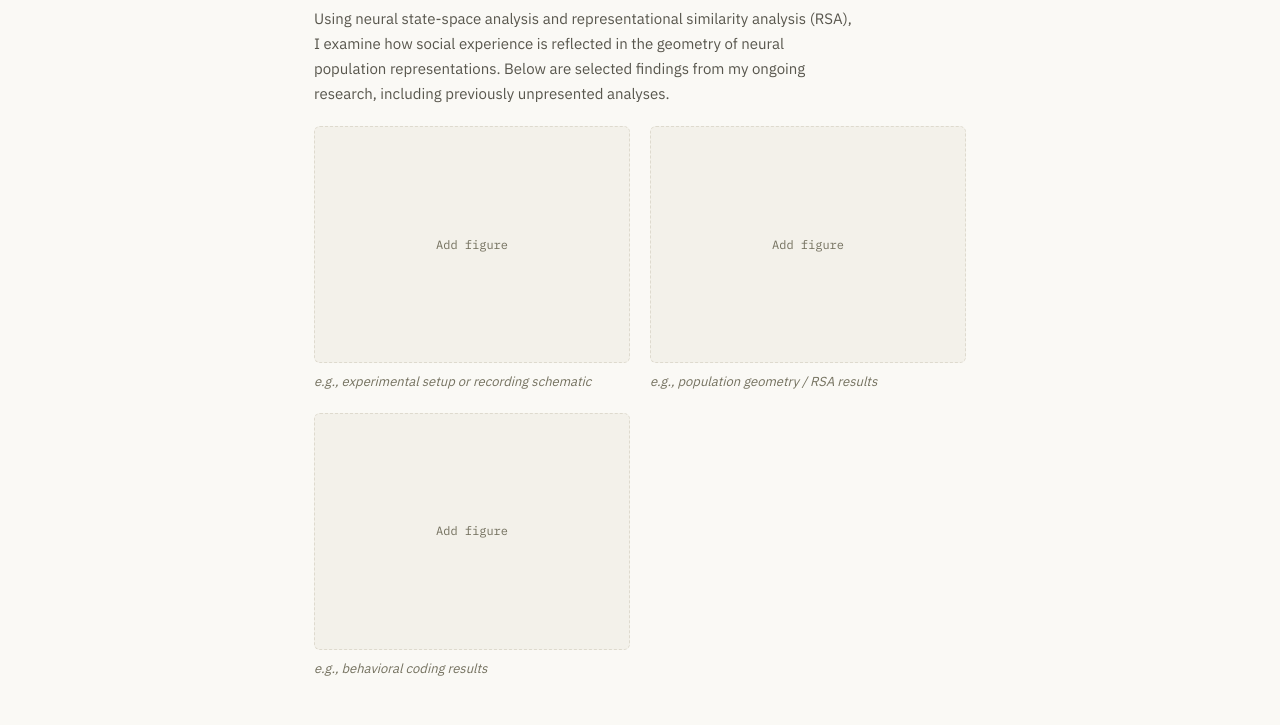
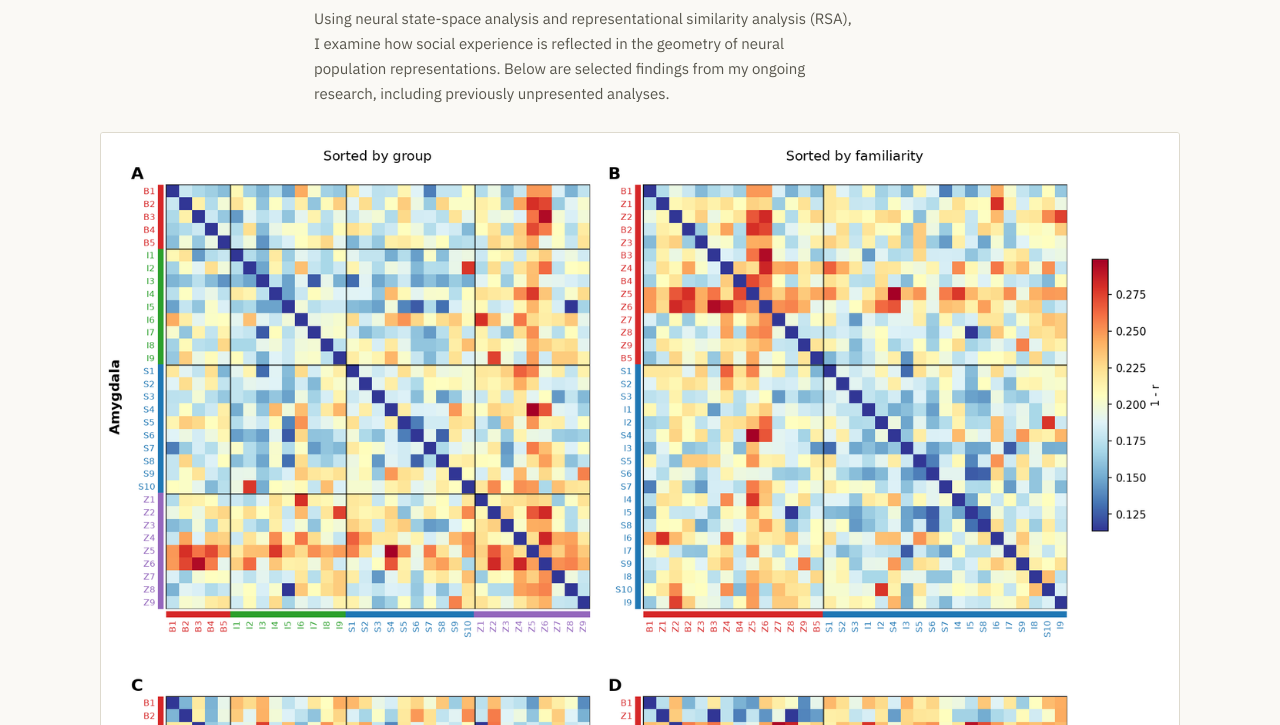
Before and after one commit to julie0924/julie0924.github.io, a plain HTML site: page projects.html in a window 1280 px wide. Shown: the part 780-1505 px from the top of the page. Drawn offline with Linux system fonts and the light colour scheme.

Commit message:
Add the RDM figure to the thesis project
Replaces the three placeholder slots with the recomposed amygdala and
entorhinal cortex RDM figure. The grid and placeholder styles go with
them; the print rule that hid figure captions goes too, now that the
caption describes a real figure.

The baked-in caption is cropped off for the web copy and set as HTML
instead: at the 652px text measure it would have rendered at about 5px.

Served in true colour rather than a 256-colour palette. Quantising cut
the file by 55%, but introduced errors up to 72/255 inside the heatmaps,
where colour is the data.

The figure is a 2x2 grid of 33x33 matrices, so above 1180px it breaks
out of the text column to 1080px, and links to itself at full size.

Co-Authored-By: Claude Opus 5 <noreply@anthropic.com>
Claude-Session: https://claude.ai/code/session_0158MxTpLj5JvXD59WNn6Rh2

```diff
--- a/projects.html
+++ b/projects.html
@@ -68,20 +68,17 @@
       from my ongoing research, including previously unpresented analyses.
     </p>
 
-    <div class="figure-grid">
-      <figure>
-        <div class="figure-placeholder">Add figure</div>
-        <figcaption class="figure-caption">e.g., experimental setup or recording schematic</figcaption>
-      </figure>
-      <figure>
-        <div class="figure-placeholder">Add figure</div>
-        <figcaption class="figure-caption">e.g., population geometry / RSA results</figcaption>
-      </figure>
-      <figure>
-        <div class="figure-placeholder">Add figure</div>
-        <figcaption class="figure-caption">e.g., behavioral coding results</figcaption>
-      </figure>
-    </div>
+    <figure class="project-figure">
+      <a href="figures/rdm-amg-ec.png" target="_blank" rel="noopener">
+        <img src="figures/rdm-amg-ec.png" width="1400" height="1382" loading="lazy"
+             alt="Four representational dissimilarity matrices. The top row shows amygdala, the bottom entorhinal cortex; the left column is sorted by social group and the right by familiarity. Colour ribbons along each axis mark group membership on the left and familiarity on the right." />
+      </a>
+      <figcaption class="figure-caption">
+        Neural representational dissimilarity (1 &minus; r) for pseudopopulations, 300&ndash;500&nbsp;ms after
+        stimulus onset, soft-normalised. Monkeys are coded by social group: B (Best Frans), I (Instigators),
+        S (Stranger Things), Z (Zombies). Colour scales differ between regions.
+      </figcaption>
+    </figure>
   </section>
 
   <section id="side-project">
--- a/styles.css
+++ b/styles.css
@@ -460,32 +460,34 @@ section[id]{ scroll-margin-top: var(--nav-h); }
   max-width: 60ch;
 }
 .project-block-desc + .project-block-desc{ margin-top: 14px; }
-.figure-grid{
-  display: grid;
-  grid-template-columns: repeat(auto-fit, minmax(220px, 1fr));
-  gap: 20px;
-  margin-top: 20px;
+/* a full-width figure; the image links to itself so the detail can be read */
+.project-figure{
+  margin: 26px 0 0;
 }
-.figure-grid figure{ margin: 0; }
-.figure-placeholder{
-  border: 1px dashed var(--rule);
-  border-radius: 6px;
-  aspect-ratio: 4 / 3;
-  display: flex;
-  align-items: center;
-  justify-content: center;
-  background: var(--paper-raised);
-  color: var(--ink-faint);
-  font-family: var(--font-mono);
-  font-size: 12px;
-  text-align: center;
-  padding: 16px;
+/* This figure is a 2x2 grid of 33x33 matrices and is unreadable at the 652px
+   text measure, so on wide screens let it break out of the column. */
+@media (min-width: 1180px){
+  .project-figure{
+    width: 1080px;
+    margin-left: calc((652px - 1080px) / 2);
+  }
+  .project-figure .figure-caption{ margin-left: calc((1080px - 652px) / 2); }
 }
+.project-figure img{
+  display: block;
+  width: 100%;
+  height: auto;
+  border: 1px solid var(--rule);
+  border-radius: 3px;
+  background: #FFFFFF; /* the plots are drawn on white, keep that in dark mode */
+}
+.project-figure a:hover img{ border-color: var(--signal-soft); }
 .figure-caption{
   font-size: 13px;
   color: var(--ink-faint);
   margin-top: 8px;
   font-style: italic;
+  max-width: 68ch;
 }
 .coming-soon{
   display: inline-block;
@@ -559,8 +561,8 @@ main.wrap{ padding-bottom: 72px; }
   @page{ margin: 16mm 14mm; }
 
   body{ background: #fff; font-size: 11pt; line-height: 1.45; }
-  nav, .skip-link, .coming-soon,
-  .figure-placeholder, .figure-caption{ display: none !important; }
+  nav, .skip-link, .coming-soon{ display: none !important; }
+  .project-figure{ page-break-inside: avoid; break-inside: avoid; }
 
   .js-reveal main section{
     opacity: 1 !important;
```
Also changed, not shown: figures/rdm-amg-ec.png (added).
